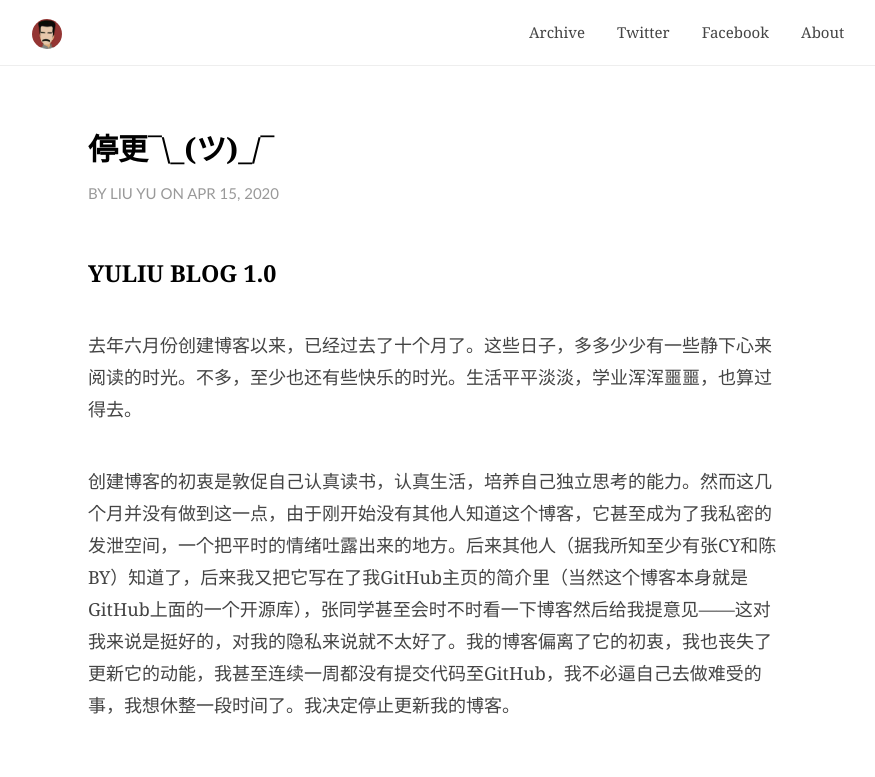
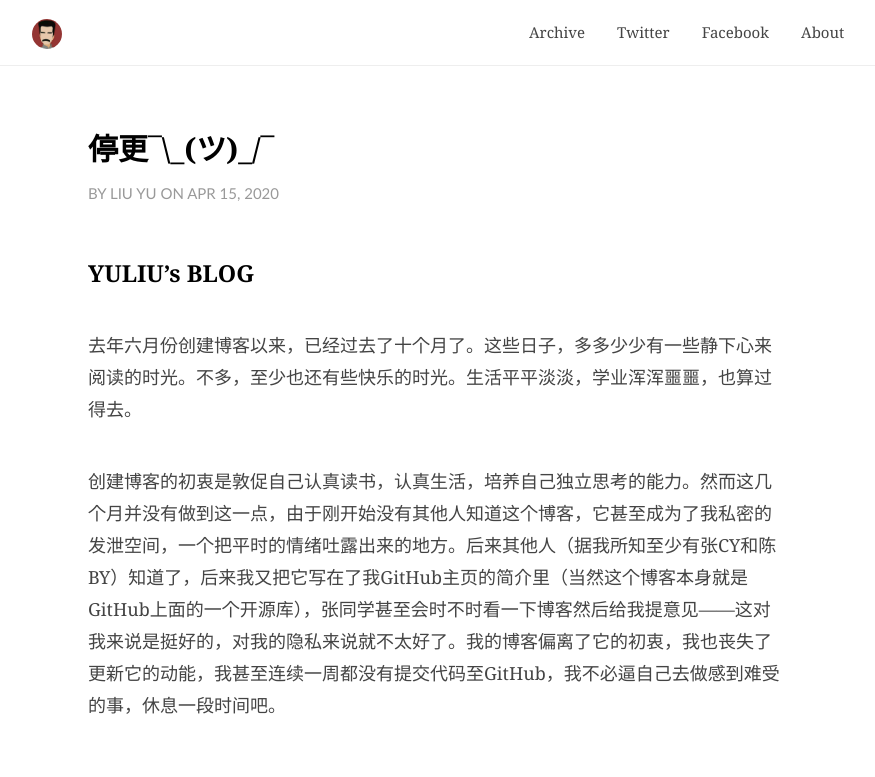
Before and after one commit to JaydenYL/JaydenYL.github.io, a Jekyll site: the page built from _posts/2020-04-15-停更。。。.md, in a window 1280 px wide. Shown: the top 777 px of the page, without its empty margins (202-1077 px from the left). Built offline with Jekyll 4.4.1, drawn with Linux system fonts in a browser that asks for light colours; comment, search, counter and statistics services are not loaded; some of the changed text lies outside the part shown; grey boxes are pictures that could not be loaded.

Commit message:
change instruction

```diff
--- a/_posts/2020-04-15-停更。。。.md
+++ b/_posts/2020-04-15-停更。。。.md
@@ -14,7 +14,7 @@
 
 ---
 
-### YULIU BLOG 1.0
+### YULIU's BLOG
 
 <br>
 
@@ -22,24 +22,13 @@
 
 <br>
 
-创建博客的初衷是敦促自己认真读书，认真生活，培养自己独立思考的能力。然而这几个月并没有做到这一点，由于刚开始没有其他人知道这个博客，它甚至成为了我私密的发泄空间，一个把平时的情绪吐露出来的地方。后来其他人（据我所知至少有张CY和陈BY）知道了，后来我又把它写在了我GitHub主页的简介里（当然这个博客本身就是GitHub上面的一个开源库），张同学甚至会时不时看一下博客然后给我提意见——这对我来说是挺好的，对我的隐私来说就不太好了。我的博客偏离了它的初衷，我也丧失了更新它的动能，我甚至连续一周都没有提交代码至GitHub，我不必逼自己去做难受的事，我想休整一段时间了。我决定停止更新我的博客。
+创建博客的初衷是敦促自己认真读书，认真生活，培养自己独立思考的能力。然而这几个月并没有做到这一点，由于刚开始没有其他人知道这个博客，它甚至成为了我私密的发泄空间，一个把平时的情绪吐露出来的地方。后来其他人（据我所知至少有张CY和陈BY）知道了，后来我又把它写在了我GitHub主页的简介里（当然这个博客本身就是GitHub上面的一个开源库），张同学甚至会时不时看一下博客然后给我提意见——这对我来说是挺好的，对我的隐私来说就不太好了。我的博客偏离了它的初衷，我也丧失了更新它的动能，我甚至连续一周都没有提交代码至GitHub，我不必逼自己去做感到难受的事，休息一段时间吧。
 
 <br>
 
 <br>
 
-### YULIU BLOG 2.0
-
-<br>
-
-* 可能会用一个新的主题界面。现在这个也挺美的，只不过我想换一个简洁一点。
-* 博客是公开的，就意味着会写有更多的能放在台面上讲的东西吧。那些情绪会在其他地方发泄出来。
-* YULIU BLOG 1.0 会存档，大概以以markdown和PDF两种形式吧
-* 晚安_(:з」∠)_
-
-
-
-<br><br>
+<img src="https://i.loli.net/2020/04/16/jfWuv9r5dY8IbJk.jpg" alt="IMG_3370.jpeg" style="zoom:50%;" />
 
 
 
```
Also changed, not shown: 2 other files.
